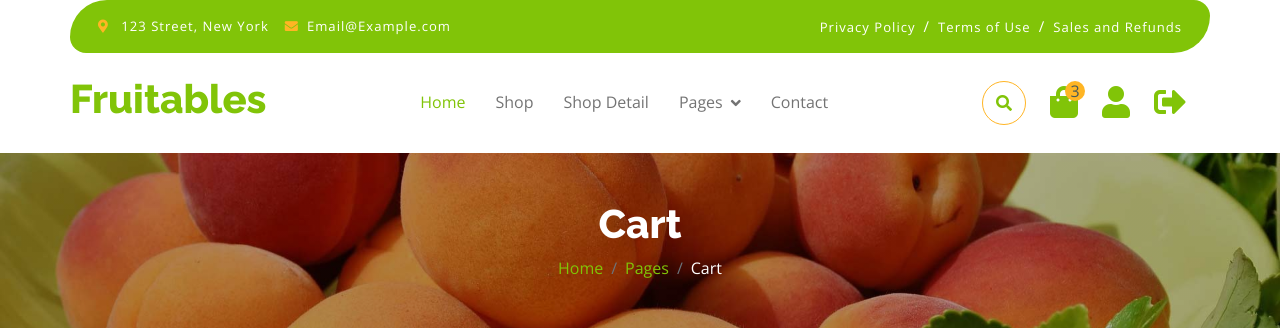
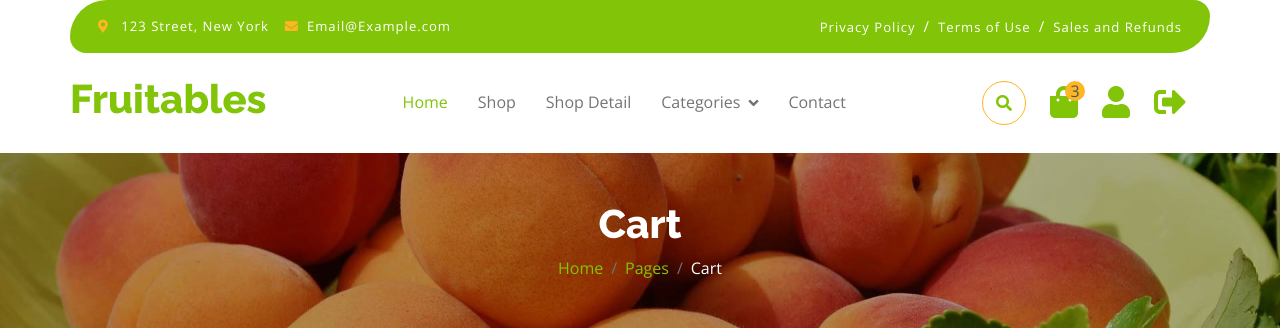
Before and after one commit to lizekss/web-django, a Django app: page /order/cart/ in a window 1280 px wide. Shown: the top 332 px of the page. Run offline with Django 5.2, Linux system fonts and the light colour scheme; a user stored in the database is signed in; data comes from the database, SQL or seed files in the repository; some libraries are stand-ins or nearby versions.

Commit message:
categories dropdown

```diff
--- a/myproject/settings.py
+++ b/myproject/settings.py
@@ -70,6 +70,7 @@ TEMPLATES = [
                 'django.contrib.auth.context_processors.auth',
                 'django.contrib.messages.context_processors.messages',
                 'order.context_processors.cart_item_count',
+                'store.context_processors.categories',
             ],
         },
     },
--- /dev/null
+++ b/store/context_processors.py
@@ -0,0 +1,8 @@
+from store.models import Category
+
+
+def categories(request):
+    categories = Category.objects.all()
+    return {
+        'all_categories': categories,
+    }
--- a/store/templates/base.html
+++ b/store/templates/base.html
@@ -71,10 +71,11 @@
                     <a href="{% url 'all_products' %}" class="nav-item nav-link">Shop</a>
                     <a href="{% url 'product_detail' pk=1 %}" class="nav-item nav-link">Shop Detail</a>
                     <div class="nav-item dropdown">
-                        <a href="#" class="nav-link dropdown-toggle" data-bs-toggle="dropdown">Pages</a>
+                        <a href="#" class="nav-link dropdown-toggle" data-bs-toggle="dropdown">Categories</a>
                         <div class="dropdown-menu m-0 bg-secondary rounded-0">
-                            <a href="{% url 'cart' %}" class="dropdown-item">Cart</a>
-                            <a href="{% url 'checkout' %}" class="dropdown-item">Checkout</a>
+                            {% for category in all_categories %}
+                            <a href="{% url 'category_listing' slug=category.slug %}" class="dropdown-item">{{ category.name }}</a>
+                            {% endfor %}
                         </div>
                     </div>
                     <a href="{% url 'contact' %}" class="nav-item nav-link">Contact</a>
@@ -92,7 +93,7 @@
                         <i class="fa fa-user fa-2x"></i>
                     </a>
                     <a href="{% url 'logout' %}" class="my-auto me-4">
-                         <i class="fa fa-sign-out-alt fa-2x"></i>
+                        <i class="fa fa-sign-out-alt fa-2x"></i>
                     </a>
                 </div>
             </div>
```
